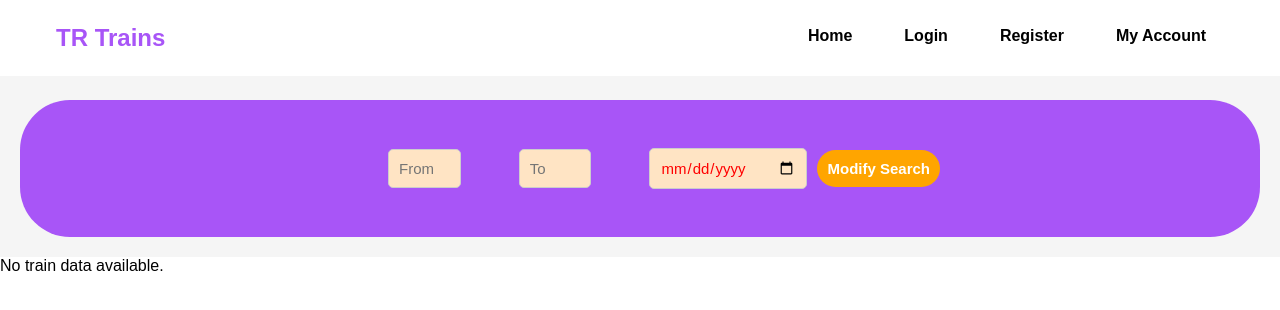
After one commit to sukumar9024/Online-booking-platform, a PHP site: page /train_results.php in a window 1280 px wide. The commit adds this page. Shown: the top 310 px of the page. Run offline with PHP 8.4, Linux system fonts and the light colour scheme; a stand-in replaces the project's code that opens the database connection.

Commit message:
displaying items

```diff
--- a/fetch.php
+++ b/fetch.php
@@ -35,7 +35,7 @@ if ($_SERVER["REQUEST_METHOD"] == "POST") {
         $_SESSION["trainsData"] = $trainsData;
 
         // Redirect to train_results.html
-        header("Location: train_results.html");
+        header("Location: train_results.php");
         exit();
     } else {
         echo "No trains found for the given start station.";
--- a/index.html
+++ b/index.html
@@ -27,7 +27,7 @@
         <form action="fetch.php" method="POST">
             <h1>Trains</h1>
             <div class="input-box">
-                <input type="text" name="start_station" id="start_station" value="From" placeholder="From" required>
+                <input type="text" name="start_station" id="start_station" placeholder="From" required>
                 <i class="bx bxs-user"></i>
             </div>
             <div class="input-box">
--- a/train_results.css
+++ b/train_results.css
@@ -49,11 +49,13 @@ nav .checkbox {
 nav input {
     display: none;
 }
+
 nav .checkbox i {
     font-size: 2rem;
     color: var(--primary-color);
     cursor: pointer;
 }
+
 ul {
     display: flex;
     align-items: center;
@@ -87,9 +89,8 @@ nav > .modify_search_bar{
     display: flex;
     flex-wrap: wrap;
     justify-content: center;
-    margin-top: 10em;
+    margin-top: 5em;
     background-color: #a855f7;
-    padding: 20px;
     border-radius: 50px;
 }
 
@@ -113,6 +114,7 @@ nav > .modify_search_bar{
     color: red;
     margin-right: 10px;
 }
+
 .modify_search_bar .from_TO_Station{
     margin-top: 10em;
 }
--- /dev/null
+++ b/train_results.php
@@ -0,0 +1,142 @@
+<!DOCTYPE html>
+<html lang="en">
+<head>
+    <meta charset="UTF-8">
+    <meta name="viewport" content="width=device-width, initial-scale=1.0">
+    <title>Results | Trains</title>
+    <link rel="stylesheet" href="train_results.css" type="text/css">
+    <style>
+        .modify_search_bar {
+            padding: 20px;
+            background-color: #f5f5f5;
+        }
+
+        .From_TO_Station {
+            display: flex;
+            justify-content: space-between;
+            align-items: center;
+            max-width: 600px;
+            margin: 0 auto;
+        }
+
+        .From_TO_Station .input_station {
+            flex: 1;
+            margin-right: 10px;
+        }
+
+        .From_TO_Station .input_station input {
+            width: 100%;
+            padding: 10px;
+            border: 1px solid #ccc;
+            border-radius: 5px;
+        }
+
+        .modify_search_btn {
+            padding: 10px 20px;
+            background-color: #333;
+            color: #fff;
+            border: none;
+            border-radius: 5px;
+            cursor: pointer;
+        }
+
+        .train {
+            border: 1px solid #ccc;
+            padding: 10px;
+            margin-bottom: 10px;
+            background-color: #f9f9f9;
+        }
+
+        .train h2 {
+            margin: 0;
+        }
+
+        .train-info {
+            display: flex;
+            justify-content: space-between;
+        }
+
+        ul {
+            list-style: none;
+            padding: 0;
+        }
+
+        ul li {
+            margin-bottom: 5px;
+        }
+    </style>
+</head>
+<body>
+    <!-- Navigation -->
+    <nav>
+        <div class="nav__content">
+          <div class="logo"><a href="#">TR Trains</a></div>
+          <label for="check" class="checkbox">
+            <i class="ri-menu-line"></i>
+          </label>
+          <input type="checkbox" name="check" id="check" />
+          <ul style="display: flex; align-items: center; gap: 1rem; list-style: none; transition: left 0.3s;">
+            <li><a href="index.html">Home</a></li>
+            <li><a href="login.html">Login</a></li>
+            <li><a href="register.html">Register</a></li>
+            <li><a href="my-account.html">My Account</a></li>
+          </ul>
+        </div>
+    </nav>
+
+    <!-- Modify Search Bar -->
+    <div class="modify_search_bar">
+        <form action="">
+            <div class="From_TO_Station">
+                <div class="input_station">
+                    <input type="text" placeholder="From">
+                </div>
+                <div class="input_station">
+                    <input type="text" placeholder="To">
+                </div>
+                <div class="input_station">
+                    <input type="date" placeholder="DateOfJourney">
+                </div>
+                <button class="modify_search_btn">Modify Search</button>
+            </div>
+        </form>
+    </div>
+
+    <!-- Train Container -->
+    <div id="train-container">
+        <?php
+        // Start session to access session variables
+        session_start();
+
+        // Check if the trainsData session variable is set
+        if (isset($_SESSION["trainsData"])) {
+            // Loop through each train data and display it
+            foreach ($_SESSION["trainsData"] as $train) {
+                echo '<div class="train">';
+                echo '<h2>' . $train["trainName"] . '</h2>';
+                echo '<div class="train-info">';
+                echo '<p>Running Days: ' . $train["runningDays"] . '</p>';
+                echo '<p>Start Time: ' . $train["startTime"] . '</p>';
+                echo '<p>Destination Time: ' . $train["destinationTime"] . '</p>';
+                echo '</div>';
+                echo '<h3>Categories:</h3>';
+                echo '<ul>';
+                foreach ($train["categories"] as $category) {
+                    echo '<li>' . $category["name"] . ': Seats Available - ' . $category["seatsAvailable"] . '</li>';
+                }
+                echo '</ul>';
+                echo '</div>';
+            }
+
+            // Unset the session variable
+            unset($_SESSION["trainsData"]);
+        } else {
+            echo "No train data available.";
+        }
+        ?>
+    </div>
+
+    <!-- JavaScript
+    <script src="train_results.js"></script> -->
+</body>
+</html>
```
Also changed, not shown: train_results.html (deleted, +0 -45 lines).
